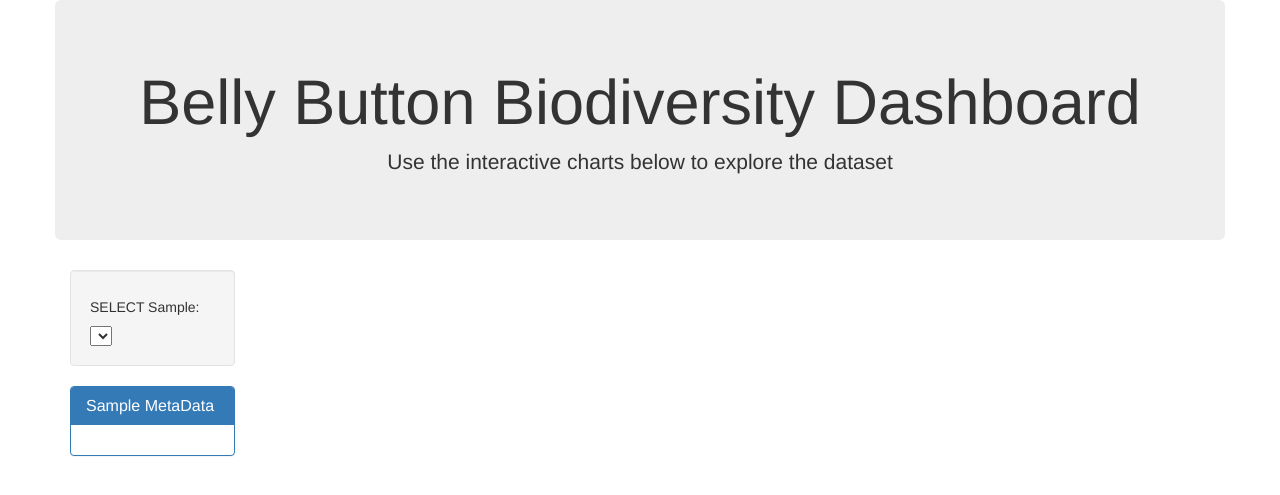
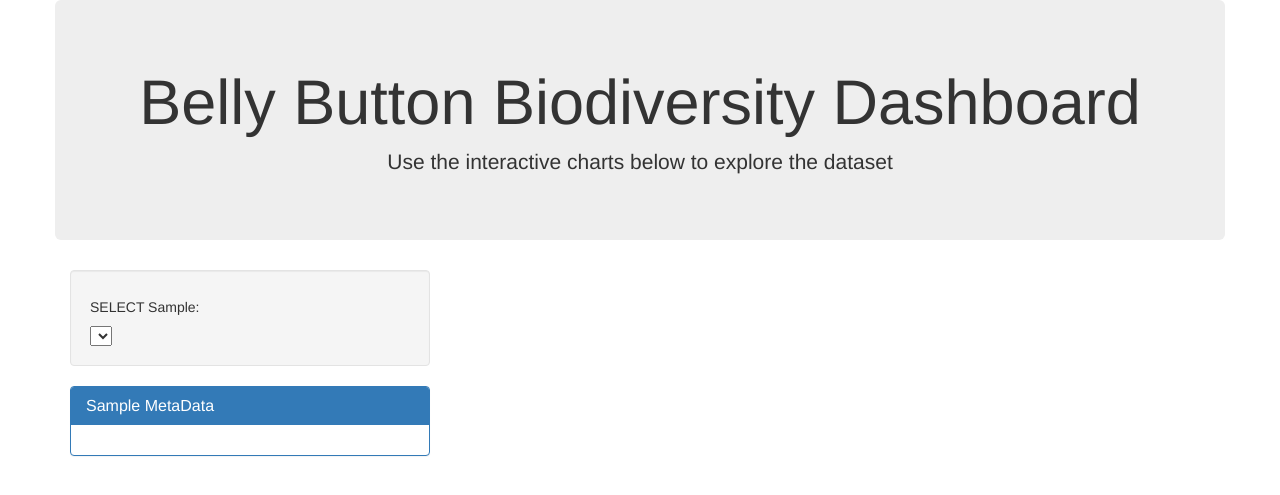
Before and after one commit to mileslucey/biodiv-belly-button-app, a Flask app: page / in a window 1280 px wide. Shown: the top 495 px of the page. Run offline with Flask 2, Linux system fonts and the light colour scheme; lists and menus that the app fills with data are empty; some libraries are stand-ins or nearby versions.

Commit message:
Update index.html

```diff
--- a/biodiv-belly-button-app/templates/index.html
+++ b/biodiv-belly-button-app/templates/index.html
@@ -19,7 +19,7 @@
       </div>
     </div>
     <div class="row">
-      <div class="col-md-2">
+      <div class="col-md-4">
         <div class="well">
           <h5>SELECT Sample:</h5>
           <select id="selDataset" onchange="optionChanged(this.value)"></select>
@@ -31,7 +31,7 @@
           <div id="sample-metadata" class="panel-body"></div>
         </div>
       </div>
-      <div class="col-md-12">
+      <div class="col-md-8">
         <div id="pie"></div>
       </div>
 <!--      <div class="col-md-5">-->
```
